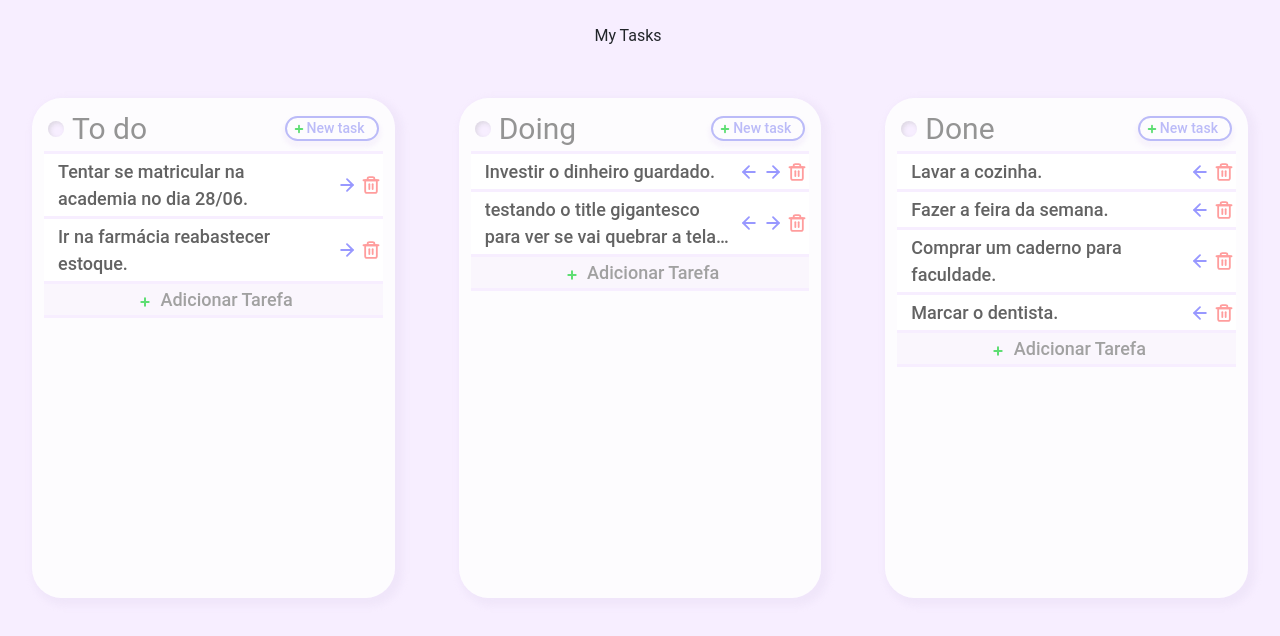
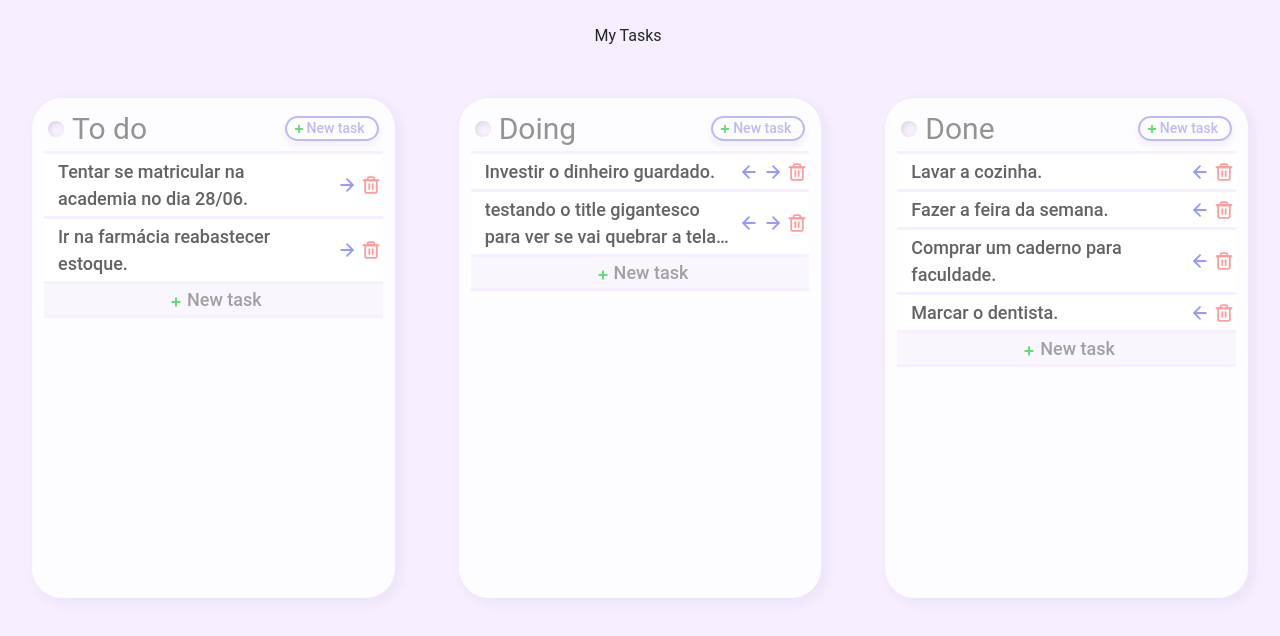
Before and after one commit to MoisesMed/My_Tasks, a React (Create React App) app: page / in a window 1280 px wide. Shown: the top 636 px of the page. Built offline with nearby package versions, Linux system fonts and the light colour scheme.

Commit message:
testando vscode

```diff
--- a/src/pages/ScrumPage.js
+++ b/src/pages/ScrumPage.js
@@ -172,7 +172,7 @@ export default function ScrumPage({tasks, setTasks}) {
                                                                 }}
                                                             </Draggable>
                                                         )}
-                                                        <StyledNewTask onClick={() => openModal(columnId)}><img src={Plus} alt={"plus"}/> Adicionar Tarefa</StyledNewTask>
+                                                        <StyledNewTask onClick={() => openModal(columnId)}><img src={Plus} alt={"plus"}/>New task</StyledNewTask>
                                                         {provided.placeholder}
                                                     </StyledDroppable>
                                                 );
```
Also changed, not shown: 1 other file (tests, documents, lock files or other folders).
